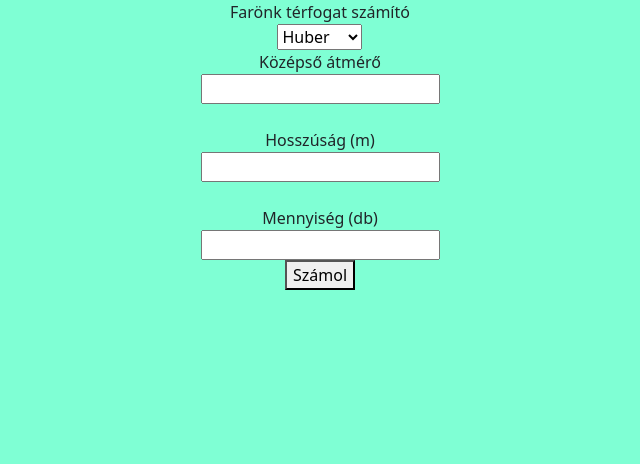
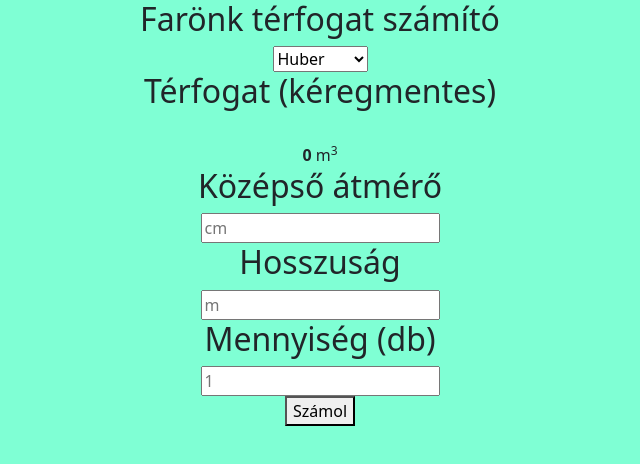
Before and after one commit to Robivagyok/Kobozo, a plain HTML site: page index.html in a window 1280 px wide. Both pictures are taken after a click on the button "Számol". Shown: the whole page, without its empty margins (320-960 px from the left). Drawn offline with nearby package versions, Linux system fonts and the light colour scheme.

Commit message:
Add files via upload

```diff
--- a/index.html
+++ b/index.html
@@ -6,30 +6,58 @@
     <meta name="viewport" content="width=device-width, initial-scale=1.0">
     <link href="https://cdn.jsdelivr.net/npm/bootstrap@5.0.0-beta2/dist/css/bootstrap.min.css" rel="stylesheet" integrity="sha384-BmbxuPwQa2lc/FVzBcNJ7UAyJxM6wuqIj61tLrc4wSX0szH/Ev+nYRRuWlolflfl" crossorigin="anonymous">
     <link rel="stylesheet" href="style.css">
-    <title>Farönk térfogat számító</title>
+    <title>Document</title>
 </head>
 <body>
-    <div class="flex-container text-center">
+    <section>
+        <div id="kobozo" class="flex-container text-center">
+          <form action="">
+             <h2>Farönk térfogat számító</h2>
+              <select name="" id="muvelet">
+                  <option value="Huber">Huber</option>
+                  <option value="Schribner">Schribner</option>
+                  <option value="Doyle">Doyle</option>
+              </select>
+              <div class="div1 div">
+                  <h2>Térfogat (kéregmentes)</h2><br>
+                  <b id="terfogat">---</b>
+                  <span>m<sup>3</sup></span>
+              </div>
+              <div class="div2 div">
+                   <h2> Középső átmérő</h2>
+                   <input type="number" min="0" id="atmero" placeholder="cm">
+              </div>
+              <div class="div3 div">
+                  <h2>Hosszuság</h2>
+                  <input type="number" min="0" id="hosz" placeholder="m">
+                   <h2>Mennyiség (db)</h2>
+                  <input type="number"  min="0" id="menyiseg" placeholder="1">
+              </div>
+              <button type="button" id="szamol">Számol</button>
 
-    <form id = "form">
-        <label for="faronk">Farönk térfogat számító</label>
-        <br>
-        <select name="nem" id="szamito">
-            <option value="Huber">Huber</option>
-            <option value="Scribner">Scribner</option>
-            <option value="Doyle">Doyle</option>
-        </select>
-    </form>
-    <label for="atmero">Középső átmérő</label>
-    <input type="number" name="cm" id="atmero">
-    <br>
-    <label for="hossz">Hosszúság (m)</label>
-    <input type="number" name="m" id="hossz">
-    <br>
-    <label for="darab">Mennyiség (db)</label>
-    <input type="number" name="db" id="darab">
-    <button id="szamol">Számol</button>
+          </form>
+      </div>
+    </section>
 
-    </div>
+    <script>
+      const szamol=document.getElementById("szamol");
+      const muvelet=document.getElementById("muvelet");
+      const terfogat=document.getElementById("terfogat");
+      const atmero=document.getElementById("atmero");
+      const hosz=document.getElementById("hosz");
+      const menyiseg=document.getElementById("menyiseg");
+
+
+
+
+      function faTerfogat(){
+         let elso= ((Math.pow((((atmero.value/100)+hosz.value)*1.5),2))*Math.PI)/4 ;
+         let masodik=((Math.pow(atmero.value/100,2))*Math.PI)/4;
+         let osszeg=Math.round(((elso+masodik)/2)*hosz.value);
+         terfogat.innerHTML=osszeg;
+       };
+       szamol.addEventListener("click", faTerfogat);
+
+    </script>
 </body>
 </html>
```
